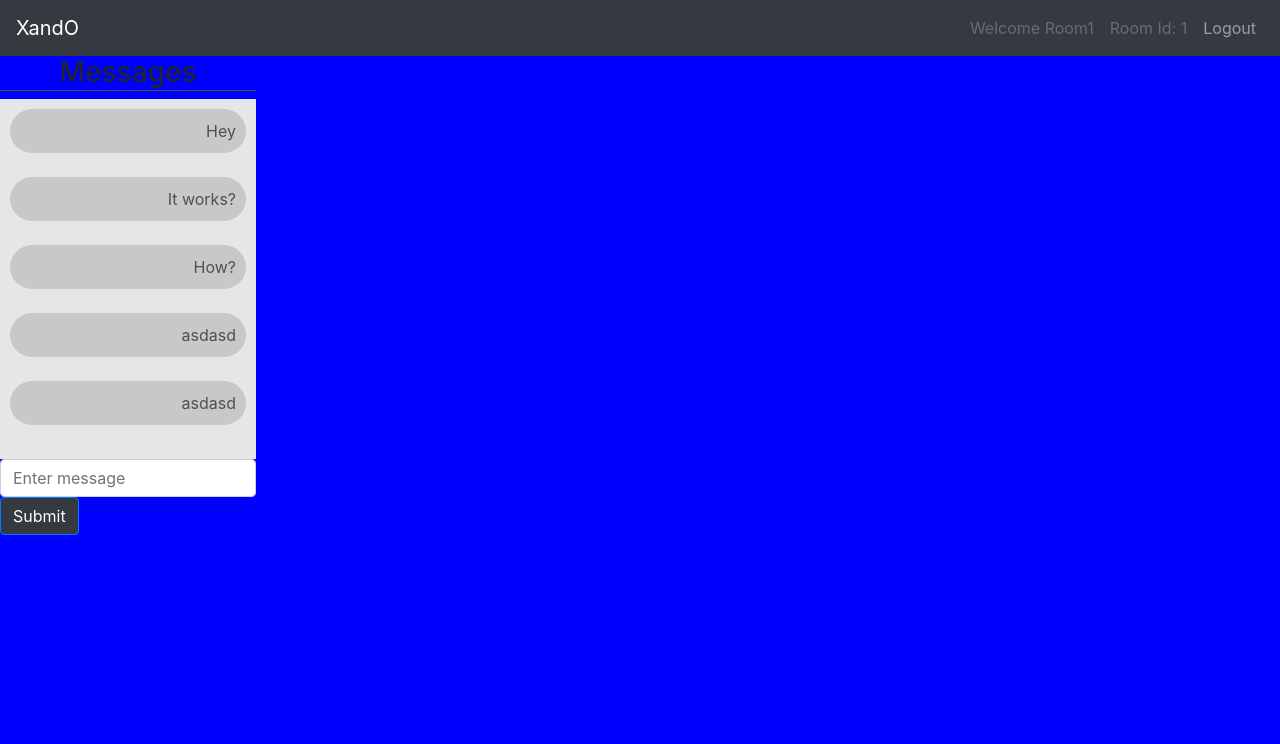
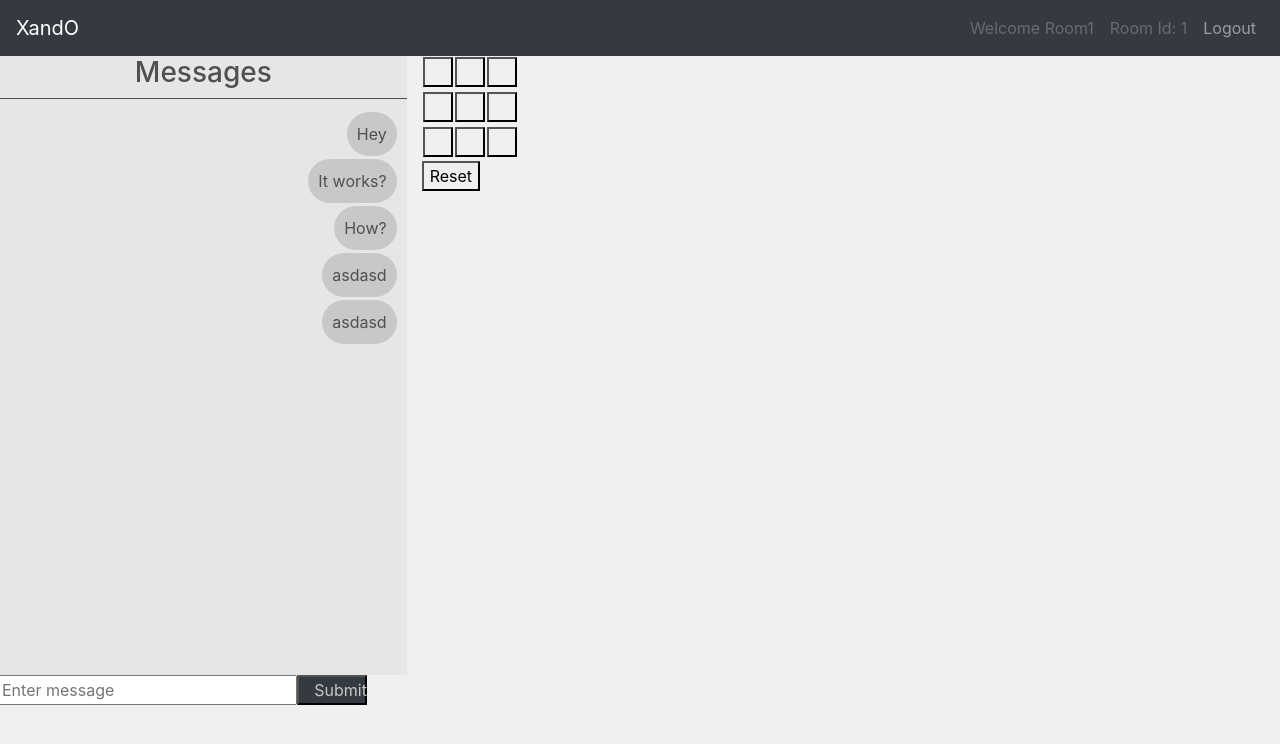
Before and after one commit to sagar25970/XandO, a Flask app: page / in a window 1280 px wide. Shown: the top 744 px of the page. Run offline with Flask 2, Linux system fonts and the light colour scheme; a user stored in the database is signed in; data comes from the database, SQL or seed files in the repository; both versions use the stored data as it was after the commit; some libraries are stand-ins or nearby versions.

Commit message:
Lots of changes, cant sort

```diff
--- a/website/auth.py
+++ b/website/auth.py
@@ -18,7 +18,7 @@ def create_room():
         elif len(room_password) < 1:
             flash('Room password cannot be empty!', category='error')
         else:
-            room = Room(password=room_password)
+            room = Room(password=room_password, game='         ')
             db.session.add(room)
             db.session.flush()
             player = Player(username=username, room_id=room.id)
@@ -78,9 +78,9 @@ def display_db():
     rooms = Room.query.all()
     players = Player.query.all()
     messages = Message.query.all()
-    print('Room ID\t\tRoom Password')
+    print('Room ID\t\tRoom Password\t\tRoom Game')
     for room in rooms:
-        print(str(room.id) + '\t\t\t' + room.password)
+        print(str(room.id) + '\t\t\t' + room.password + '\t\t\t' + room.game)
     print('\n')
 
     print('Player ID\t\tPlayer Username')
--- a/website/static/style.css
+++ b/website/static/style.css
@@ -1,38 +1,75 @@
 body{
-    background-color: BLUE;
+    background-color: rgb(240, 240, 240);
     padding:0px 0px;
 }
 
+.messages-form{
+    height: 80vh;
+}
+
 .messages {
-    max-height: 80vh;
+    width: 100%;
+    height: 90%;
     padding: 10px;
     overflow-y:scroll;
     position:relative;
     background-color: rgb(230, 230, 230);
 }
 
-.messages-form{
-    width: 20%;
-}
-
 .logo{
     text-align: center;
+    color: rgb(80, 80, 80);
+    background-color: rgb(230, 230, 230);
     border-bottom: 1px solid rgb(80, 80, 80);
 }
 
 .chat-box{
     padding: 10px;
-    border-radius : 30px;
+    border-radius: 30px;
+    width: fit-content;
+    margin-top:3px;
+}
+
+.chat-form{
+    width : 95%;
+}
+
+.chat-form button{
+    color: rgb(200, 200, 200);
 }
 
 .left{
     text-align: left;
     color: rgb(200, 200, 200);
     background-color: rgb(80, 80, 80);
+    margin-right:auto;
 }
 
 .right{
+    align:right;
     text-align: right;
     color: rgb(80, 80, 80);
     background-color: rgb(200, 200, 200);
+    margin-left:auto;
 }
+
+.form-text{
+    width: 60%;
+}
+
+.game-panes{
+    background-color: rgb(0, 0, 0);
+    color: rgb(200, 200, 200);
+    margin-top: auto;
+    margin-bottom: auto;
+    margin-left: auto;
+    margin-right: auto;
+}
+
+.game-container{
+}
+
+.box{
+    width: 30px;
+    height: 30px;
+}
--- a/website/templates/chat.html
+++ b/website/templates/chat.html
@@ -1,9 +1,7 @@
 {% for message in messages %}
 {% if message.username == user.username %}
 <div class="chat-box right">{{ message.data }}</div>
-<br/>
 {% else %}
 <div class="chat-box left">{{ message.username }} : {{ message.data }}</div>
-<br/>
 {%endif%}
 {% endfor %}
--- a/website/templates/home.html
+++ b/website/templates/home.html
@@ -5,29 +5,53 @@
         type="text/javascript"
         src="{{ url_for('static', filename='index.js') }}"
 ></script>
-
-<div class="messages-form">
-    <h3 class="logo">Messages</h3>
+<div class="row" style="height:100%">
+    <div class="col-4 messages-form">
+        <div class="logo">
+            <h3>Messages</h3>
+        </div>
 
         <!-- Replace This -->
         <div class="messages">
             {% for message in messages %}
             {% if message.username == user.username %}
             <div class="chat-box right">{{ message.data }}</div>
-        <br/>
             {% else %}
             <div class="chat-box left">{{ message.username }} : {{ message.data }}</div>
-        <br/>
             {%endif%}
             {% endfor %}
         </div>
 
         <!-- Till here -->
-    <form method="POST">
-        <div class="form-group">
-            <input type="text" class="form-control" id="message" name="message" placeholder="Enter message">
-            <button align="center" type="submit" class="btn btn-primary bg-dark">Submit</button>
+        <form class="chat-form" method="POST">
+            <div class="row">
+                <input type="text" class="col-lg-9" id="message" name="message" placeholder="Enter message"/>
+                <button type="submit" class="bg-dark col-lg-2">Submit</button>
             </div>
         </form>
     </div>
+
+    <div class="game-container">
+        <div class="game-pane">
+            <table>
+                <tr>
+                    <td><button id="box0" class="box" value="0" onClick="select(this)"></button></td>
+                    <td><button id="box1" class="box" value="1" onClick="select(this)"></button></td>
+                    <td><button id="box2" class="box" value="2" onClick="select(this)"></button></td>
+                </tr>
+                <tr>
+                    <td><button id="box3" class="box" value="3" onClick="select(this)"></button></td>
+                    <td><button id="box4" class="box" value="4" onClick="select(this)"></button></td>
+                    <td><button id="box5" class="box" value="5" onClick="select(this)"></button></td>
+                </tr>
+                <tr>
+                    <td><button id="box6" class="box" value="6" onClick="select(this)"></button></td>
+                    <td><button id="box7" class="box" value="7" onClick="select(this)"></button></td>
+                    <td><button id="box8" class="box" value="8" onClick="select(this)"></button></td>
+                </tr>
+            </table>
+            <button onClick="reset()">Reset</button>
+        </div>
+    </div>
+</div>
 {% endblock %}
--- a/website/view.py
+++ b/website/view.py
@@ -19,13 +19,49 @@ def home():
             db.session.add(message)
             db.session.commit()
     all_messages = db.session.query(Room).get(current_user.room_id).messages
-    display_db()
     return render_template('home.html', user=current_user, messages=all_messages)
 
 
 @view.route('/update', methods=['POST'])
 def update():
-    print('Reaching?')
     all_messages = db.session.query(Room).get(current_user.room_id).messages
-    print('update called!')
+    print("Called by : " + str(current_user.id))
     return jsonify('', render_template('chat.html', user=current_user, messages=all_messages))
+
+
+@view.route("/select-box/<box_slot>", methods=['GET', 'POST'])
+def select_box(box_slot):
+    print("Box selected : " + box_slot)
+    box_id = int(box_slot)
+    room_game = Room.query.get(current_user.room_id).game
+    room_game = ''.join((room_game[:box_id], 'X', room_game[box_id + 1:]))
+    Room.query.filter(Room.id == current_user.room_id).update({Room.game: room_game})
+    db.session.commit()
+    room_game = Room.query.get(current_user.room_id).game
+    print('Room State : "' + room_game + '"')
+    return {'data': room_game}
+
+
+@view.route("/test", methods=['GET', 'POST'])
+def test():
+    display_db()
+    game_state = Room.query.get(current_user.room_id).game
+    print("Room State : \"" + game_state + "\"")
+    return render_template("test-template.html", message='', state=game_state)
+
+
+@view.route("/testUpdate", methods=['GET', 'POST'])
+def test_update():
+    game_state = Room.query.get(current_user.room_id).game
+    print("Test Update Room State : \"" + game_state + "\"")
+    all_messages = db.session.query(Room).get(current_user.room_id).messages
+    print(custom_jsonify(all_messages))
+    return custom_jsonify(all_messages)
+
+
+def custom_jsonify(messages):
+    data = '{\n"message_data": [\n'
+    for message in messages:
+        data = data + message.__str__() + ','
+    data = data[:-1] + ']\n}'
+    return data
```
Also changed, not shown: website/model.py (+4 -5 lines), website/static/index.js (+55 -14 lines), website/templates/test-template.html (added, +41 -0 lines), website/database.db, website/static/api-call.js (added), website/static/test-style.css (added). Lines whose indentation alone changed are shown as unchanged.
